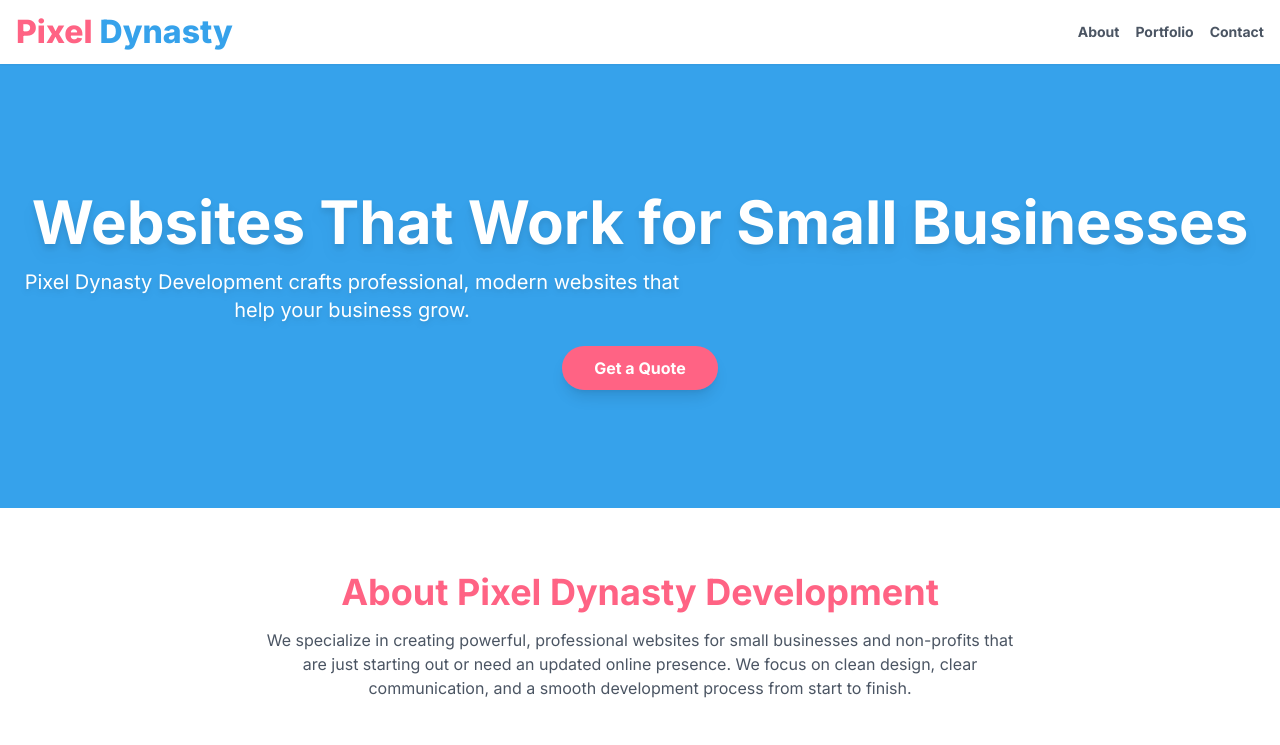
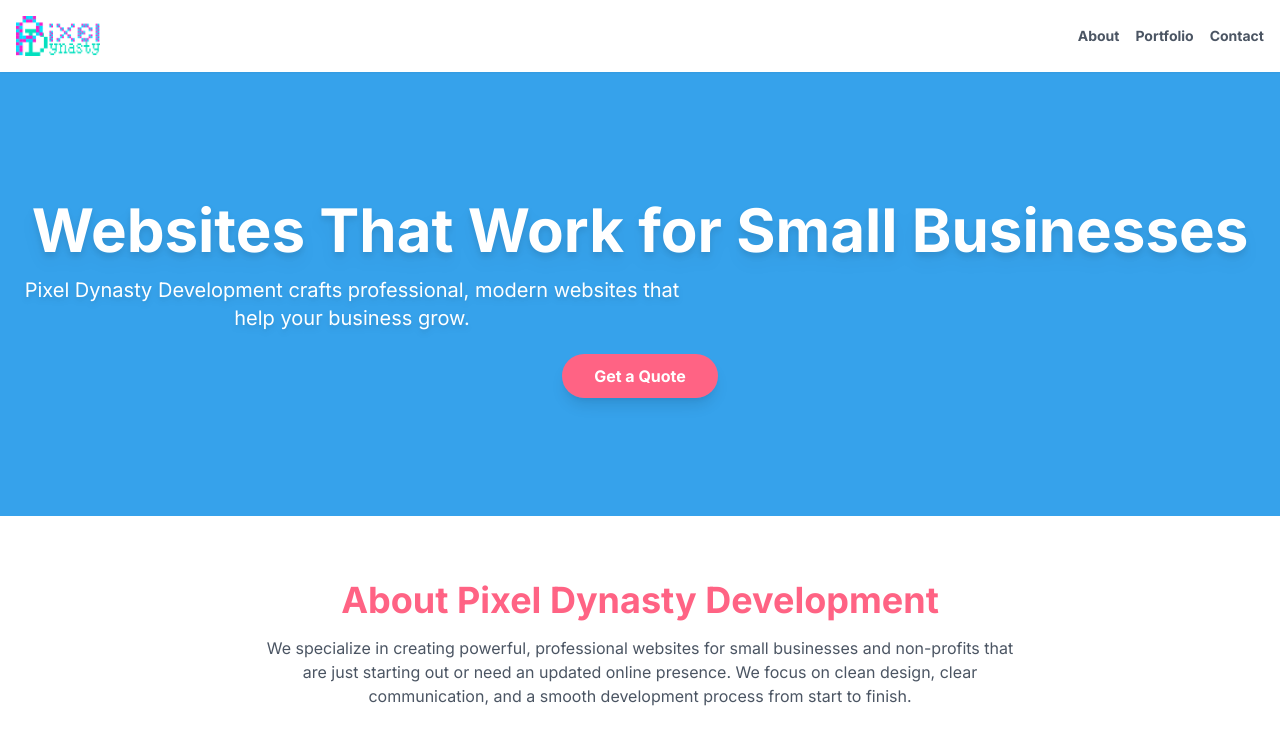
Before and after one commit to Pixel-Dynasty-Development/PixelDynastyDevelopment, a plain HTML site: page index.html in a window 1280 px wide. Shown: the top 745 px of the page. Drawn offline with nearby package versions, Linux system fonts and the light colour scheme.

Commit message:
Adding logo

```diff
--- a/index.html
+++ b/index.html
@@ -26,7 +26,8 @@
     <header class="bg-white shadow-sm sticky top-0 z-50">
         <nav class="container mx-auto px-4 py-4 flex justify-between items-center">
             <a href="#hero" class="flex items-center space-x-2">
-                <span class="pixel-logo"><span class="pixel-text">Pixel</span> <span class="dynasty-text">Dynasty</span></span>
+<img src="assets/PD Logo full.png" alt="Pixel Dynasty Development Logo" class="h-10 w-auto">
+                <!-- <span class="pixel-logo"><span class="pixel-text">Pixel</span> <span class="dynasty-text">Dynasty</span></span> -->
             </a>
             <div class="space-x-4 font-semibold text-sm hidden md:flex">
                 <a href="#about" class="text-gray-600 hover:text-[#FF6384] transition-colors">About</a>
```
Also changed, not shown: assets/PD Logo full.png (added).
